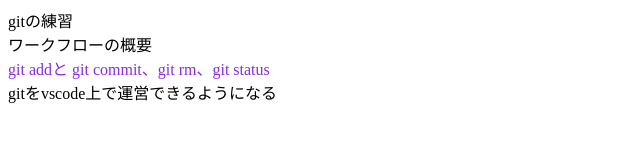
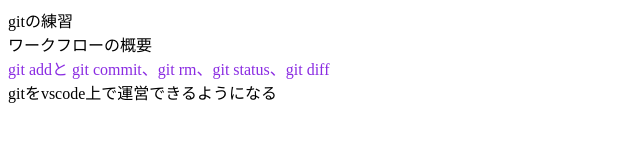
Before and after one commit to KosukeOsanai/intro_git, a plain HTML site: page index.html in a window 1280 px wide. Shown: the full height of the page, 0-640 px from the left. Drawn offline with Linux system fonts and the light colour scheme.

Commit message:
add git diff

```diff
--- a/index.html
+++ b/index.html
@@ -9,7 +9,7 @@
 <body>
     <div >gitの練習</div>
     <div>ワークフローの概要</div>
-    <div class="learnedContents">git addと git commit、git rm、git status</div>
+    <div class="learnedContents">git addと git commit、git rm、git status、git diff</div>
     <div>gitをvscode上で運営できるようになる</div>
 </body>
 </html>
```
